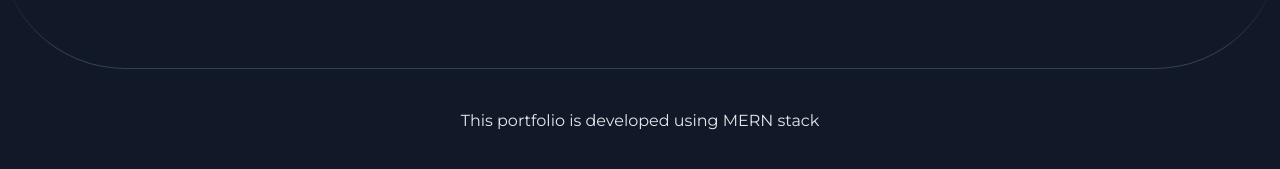
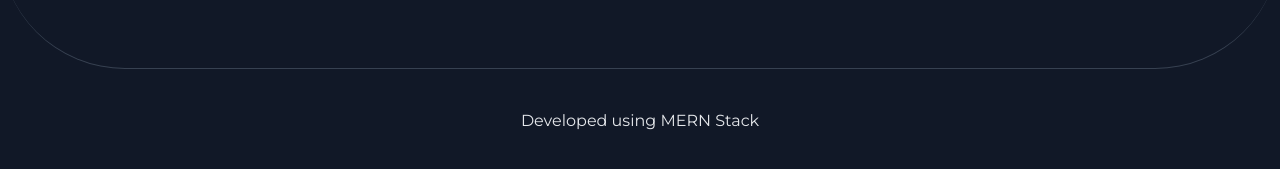
Before and after one commit to IamHamzaAziz/mern-portfolio, a React (Vite) app in the folder frontend/: page / in a window 1280 px wide. Shown: the part 3595-3764 px from the top of the page. Built offline with nearby package versions, Linux system fonts and the light colour scheme.

Commit message:
changed text in footer

```diff
--- a/frontend/src/sections/Footer.jsx
+++ b/frontend/src/sections/Footer.jsx
@@ -3,7 +3,7 @@ import React from 'react'
 const Footer = () => {
   return (
     <footer className='py-10 px-5 text-center'>
-        This portfolio is developed using MERN stack
+      Developed using MERN Stack
     </footer>
   )
 }
```
